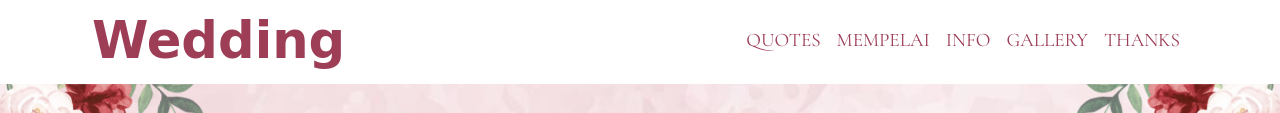
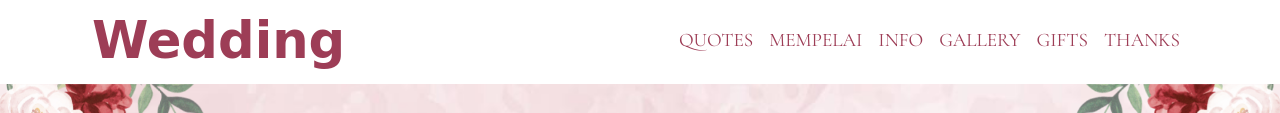
Before and after one commit to afrihamzah/Wedding-Ami-dan-Reza, a plain HTML site: page index.html in a window 1280 px wide. Shown: the part 803-916 px from the top of the page. Drawn offline with nearby package versions, Linux system fonts and the light colour scheme; a web font is replaced by a local one.

Commit message:
lupa navbar gifts

```diff
--- a/index.html
+++ b/index.html
@@ -109,6 +109,9 @@
             </li>
             <li class="nav-item">
               <a class="nav-link" href="#gallery">Gallery</a>
+            </li>
+            <li class="nav-item">
+              <a class="nav-link" href="#gifts">Gifts</a>
             </li>
             <li class="nav-item">
               <a class="nav-link" href="#thanks">Thanks</a>
```
